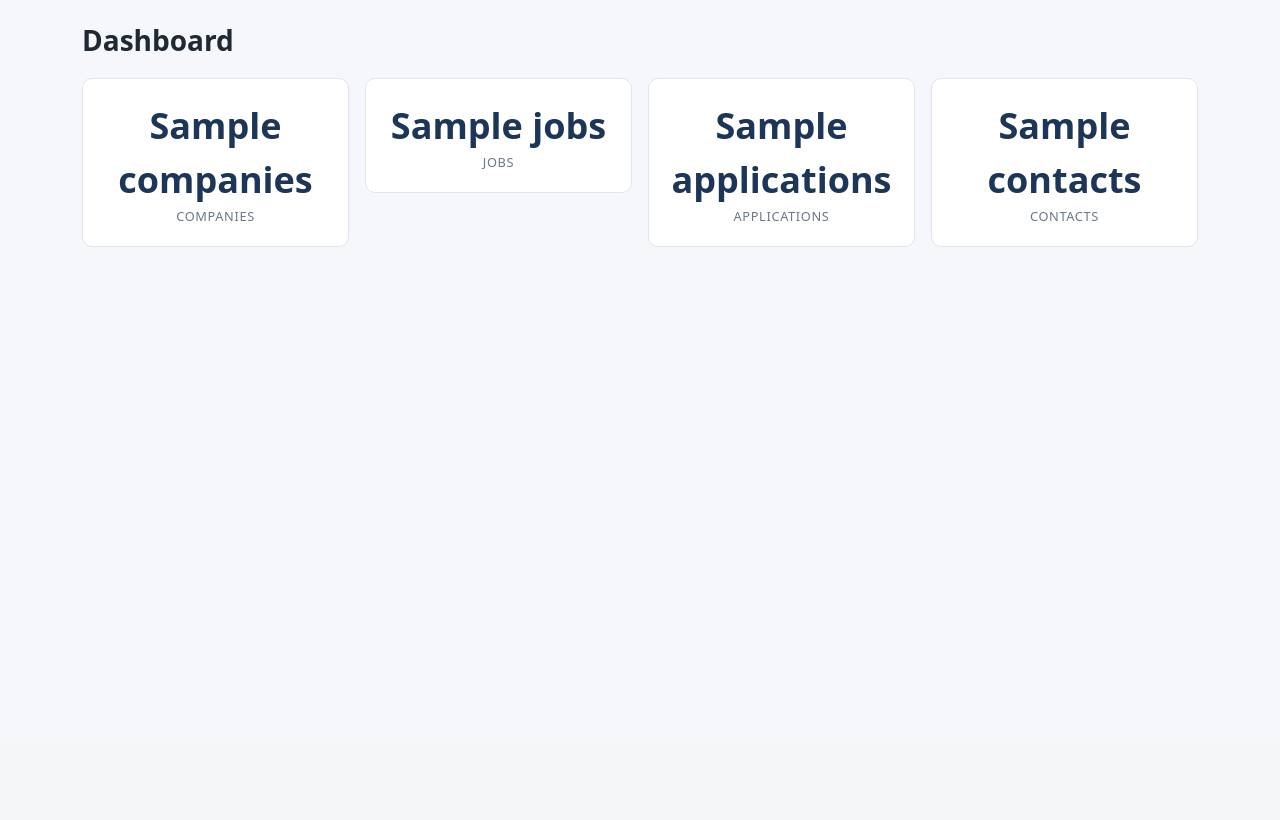
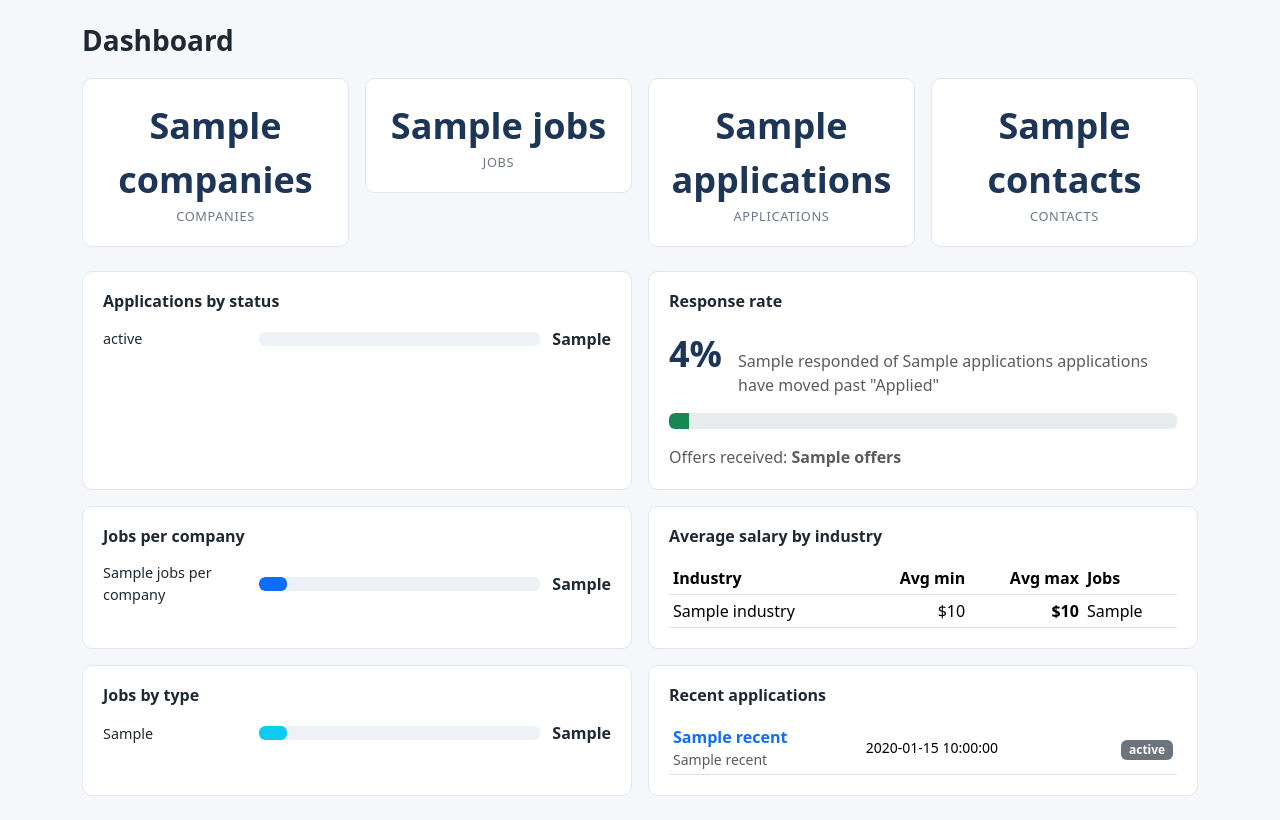
Before and after one commit to Jcalarino/job-application-tracker, a Flask app: template templates/dashboard.html in a window 1280 px wide. Shown: the part 56-876 px from the top of the page. Before the commit the page ends 303 px from the top, so only its background shows below. Run offline with Flask 3, Linux system fonts and the light colour scheme; the template is opened without the code that fills it: most values are stand-ins (such as "Sample title", 1, 10 or a date in 2020).

Commit message:
Add dashboard with status, response rate, and salary stats

```diff
--- a/app.py
+++ b/app.py
@@ -15,6 +15,24 @@ app.secret_key = 'change-this-to-any-random-text'  # needed for flash messages
 # ------------------------------------------------------------
 # Dashboard
 # ------------------------------------------------------------
+STATUS_COLORS = {
+    'Applied': 'secondary',
+    'Screening': 'info',
+    'Interview': 'primary',
+    'Offer': 'success',
+    'Rejected': 'danger',
+    'Withdrawn': 'dark',
+}
+
+
+def add_bar_widths(rows, key):
+    """Give each row a 'width' (0-100) relative to the biggest value, for CSS bar charts."""
+    biggest = max([r[key] for r in rows] or [0]) or 1
+    for row in rows:
+        row['width'] = int(100 * row[key] / biggest)
+    return rows
+
+
 @app.route('/')
 def dashboard():
     stats = {
@@ -23,7 +41,64 @@ def dashboard():
         'applications': fetch_one('SELECT COUNT(*) AS n FROM applications')['n'],
         'contacts': fetch_one('SELECT COUNT(*) AS n FROM contacts')['n'],
     }
-    return render_template('dashboard.html', stats=stats)
+
+    # Applications by status (every status is listed, even with zero)
+    by_status = {row['status']: row['n'] for row in fetch_all(
+        'SELECT status, COUNT(*) AS n FROM applications GROUP BY status')}
+    status_counts = add_bar_widths([
+        {'status': s, 'n': by_status.get(s, 0), 'color': STATUS_COLORS[s]}
+        for s in APPLICATION_STATUSES], 'n')
+
+    # Response rate: share of applications that moved past "Applied"
+    total_apps = stats['applications']
+    responded = total_apps - by_status.get('Applied', 0)
+    response_rate = int(100 * responded / total_apps + 0.5) if total_apps else 0
+
+    jobs_per_company = add_bar_widths(fetch_all('''
+        SELECT c.company_name, COUNT(j.job_id) AS n
+        FROM companies c
+        LEFT JOIN jobs j ON c.company_id = j.company_id
+        GROUP BY c.company_id, c.company_name
+        ORDER BY n DESC, c.company_name
+    '''), 'n')
+
+    salary_rows = fetch_all('''
+        SELECT c.industry, COUNT(*) AS n,
+               ROUND(AVG(j.salary_min)) AS avg_min, ROUND(AVG(j.salary_max)) AS avg_max
+        FROM companies c
+        JOIN jobs j ON c.company_id = j.company_id
+        WHERE j.salary_min IS NOT NULL AND j.salary_max IS NOT NULL AND c.industry IS NOT NULL
+        GROUP BY c.industry
+        ORDER BY avg_max DESC
+    ''')
+    for row in salary_rows:
+        row['avg_min'] = int(row['avg_min'])
+        row['avg_max'] = int(row['avg_max'])
+    salary_by_industry = add_bar_widths(salary_rows, 'avg_max')
+
+    jobs_by_type = add_bar_widths(fetch_all('''
+        SELECT job_type, COUNT(*) AS n
+        FROM jobs
+        WHERE job_type IS NOT NULL
+        GROUP BY job_type
+        ORDER BY n DESC
+    '''), 'n')
+
+    recent = fetch_all('''
+        SELECT a.application_id, a.application_date, a.status, j.job_title, c.company_name
+        FROM applications a
+        JOIN jobs j ON a.job_id = j.job_id
+        JOIN companies c ON j.company_id = c.company_id
+        ORDER BY a.application_date DESC, a.application_id DESC
+        LIMIT 5
+    ''')
+
+    return render_template('dashboard.html', stats=stats, status_counts=status_counts,
+                           response_rate=response_rate, responded=responded,
+                           jobs_per_company=jobs_per_company,
+                           salary_by_industry=salary_by_industry,
+                           jobs_by_type=jobs_by_type, recent=recent,
+                           offers=by_status.get('Offer', 0))
 
 
 # ------------------------------------------------------------
--- a/static/style.css
+++ b/static/style.css
@@ -40,6 +40,55 @@ body {
   overflow: hidden;
 }
 
+a.stat-card:hover {
+  border-color: #1d3557;
+}
+
+.panel {
+  background: #fff;
+  border: 1px solid #e1e6ec;
+  border-radius: 10px;
+  padding: 1.25rem;
+}
+
+.panel-title {
+  font-size: 1rem;
+  font-weight: 600;
+  margin-bottom: 1rem;
+}
+
+.bar-row {
+  display: flex;
+  align-items: center;
+  gap: 0.75rem;
+  margin-bottom: 0.6rem;
+}
+
+.bar-label {
+  flex: 0 0 9rem;
+  font-size: 0.9rem;
+  color: #1f2933;
+}
+
+.bar-track {
+  flex: 1;
+  background: #eef1f5;
+  border-radius: 6px;
+  height: 14px;
+  overflow: hidden;
+}
+
+.bar-fill {
+  height: 100%;
+  border-radius: 6px;
+}
+
+.bar-value {
+  flex: 0 0 2rem;
+  text-align: right;
+  font-weight: 600;
+}
+
 .match-card {
   background: #fff;
   border: 1px solid #e1e6ec;
--- a/templates/dashboard.html
+++ b/templates/dashboard.html
@@ -1,32 +1,157 @@
 {% extends 'base.html' %}
+{% from '_macros.html' import status_badge %}
 {% block title %}Dashboard - Job Tracker{% endblock %}
 
 {% block content %}
 <h1 class="page-title">Dashboard</h1>
 
-<div class="row g-3">
+{# ---- Totals (each card links to its list) ---- #}
+<div class="row g-3 mb-4">
   <div class="col-6 col-md-3">
-    <div class="stat-card">
+    <a class="stat-card d-block text-decoration-none" href="{{ url_for('companies') }}">
       <div class="stat-number">{{ stats.companies }}</div>
       <div class="stat-label">Companies</div>
+    </a>
+  </div>
+  <div class="col-6 col-md-3">
+    <a class="stat-card d-block text-decoration-none" href="{{ url_for('jobs') }}">
+      <div class="stat-number">{{ stats.jobs }}</div>
+      <div class="stat-label">Jobs</div>
+    </a>
+  </div>
+  <div class="col-6 col-md-3">
+    <a class="stat-card d-block text-decoration-none" href="{{ url_for('applications') }}">
+      <div class="stat-number">{{ stats.applications }}</div>
+      <div class="stat-label">Applications</div>
+    </a>
+  </div>
+  <div class="col-6 col-md-3">
+    <a class="stat-card d-block text-decoration-none" href="{{ url_for('contacts') }}">
+      <div class="stat-number">{{ stats.contacts }}</div>
+      <div class="stat-label">Contacts</div>
+    </a>
+  </div>
+</div>
+
+<div class="row g-3">
+  {# ---- Applications by status ---- #}
+  <div class="col-lg-6">
+    <div class="panel h-100">
+      <h2 class="panel-title">Applications by status</h2>
+      {% if stats.applications %}
+        {% for s in status_counts %}
+        <div class="bar-row">
+          <a class="bar-label text-decoration-none" href="{{ url_for('applications', status=s.status) }}">{{ s.status }}</a>
+          <div class="bar-track"><div class="bar-fill bg-{{ s.color }}" style="width: {{ s.width }}%"></div></div>
+          <div class="bar-value">{{ s.n }}</div>
+        </div>
+        {% endfor %}
+      {% else %}
+        <p class="text-muted mb-0">No applications yet.</p>
+      {% endif %}
     </div>
   </div>
-  <div class="col-6 col-md-3">
-    <div class="stat-card">
-      <div class="stat-number">{{ stats.jobs }}</div>
-      <div class="stat-label">Jobs</div>
+
+  {# ---- Response rate ---- #}
+  <div class="col-lg-6">
+    <div class="panel h-100">
+      <h2 class="panel-title">Response rate</h2>
+      {% if stats.applications %}
+        <div class="d-flex align-items-baseline gap-3">
+          <div class="stat-number">{{ response_rate }}%</div>
+          <div class="text-muted">{{ responded }} of {{ stats.applications }} applications have moved past "Applied"</div>
+        </div>
+        <div class="progress my-3" role="progressbar" aria-valuenow="{{ response_rate }}" aria-valuemin="0" aria-valuemax="100">
+          <div class="progress-bar bg-success" style="width: {{ response_rate }}%"></div>
+        </div>
+        <div class="text-muted">Offers received: <strong>{{ offers }}</strong></div>
+      {% else %}
+        <p class="text-muted mb-0">Add an application to see your response rate.</p>
+      {% endif %}
     </div>
   </div>
-  <div class="col-6 col-md-3">
-    <div class="stat-card">
-      <div class="stat-number">{{ stats.applications }}</div>
-      <div class="stat-label">Applications</div>
+
+  {# ---- Jobs per company ---- #}
+  <div class="col-lg-6">
+    <div class="panel h-100">
+      <h2 class="panel-title">Jobs per company</h2>
+      {% for c in jobs_per_company %}
+      <div class="bar-row">
+        <div class="bar-label">{{ c.company_name }}</div>
+        <div class="bar-track"><div class="bar-fill bg-primary" style="width: {{ c.width }}%"></div></div>
+        <div class="bar-value">{{ c.n }}</div>
+      </div>
+      {% else %}
+        <p class="text-muted mb-0">No companies yet.</p>
+      {% endfor %}
     </div>
   </div>
-  <div class="col-6 col-md-3">
-    <div class="stat-card">
-      <div class="stat-number">{{ stats.contacts }}</div>
-      <div class="stat-label">Contacts</div>
+
+  {# ---- Average salary by industry ---- #}
+  <div class="col-lg-6">
+    <div class="panel h-100">
+      <h2 class="panel-title">Average salary by industry</h2>
+      {% if salary_by_industry %}
+      <table class="table table-sm align-middle mb-0">
+        <thead>
+          <tr><th>Industry</th><th class="text-end">Avg min</th><th class="text-end">Avg max</th><th>Jobs</th></tr>
+        </thead>
+        <tbody>
+          {% for s in salary_by_industry %}
+          <tr>
+            <td>{{ s.industry }}</td>
+            <td class="text-end">${{ '{:,}'.format(s.avg_min) }}</td>
+            <td class="text-end fw-semibold">${{ '{:,}'.format(s.avg_max) }}</td>
+            <td>{{ s.n }}</td>
+          </tr>
+          {% endfor %}
+        </tbody>
+      </table>
+      {% else %}
+        <p class="text-muted mb-0">Add jobs with salaries to see averages.</p>
+      {% endif %}
+    </div>
+  </div>
+
+  {# ---- Jobs by type ---- #}
+  <div class="col-lg-6">
+    <div class="panel h-100">
+      <h2 class="panel-title">Jobs by type</h2>
+      {% for t in jobs_by_type %}
+      <div class="bar-row">
+        <div class="bar-label">{{ t.job_type }}</div>
+        <div class="bar-track"><div class="bar-fill bg-info" style="width: {{ t.width }}%"></div></div>
+        <div class="bar-value">{{ t.n }}</div>
+      </div>
+      {% else %}
+        <p class="text-muted mb-0">No jobs yet.</p>
+      {% endfor %}
+    </div>
+  </div>
+
+  {# ---- Recent applications ---- #}
+  <div class="col-lg-6">
+    <div class="panel h-100">
+      <h2 class="panel-title">Recent applications</h2>
+      {% if recent %}
+      <table class="table table-sm align-middle mb-0">
+        <tbody>
+          {% for a in recent %}
+          <tr>
+            <td>
+              <a class="text-decoration-none fw-semibold"
+                 href="{{ url_for('application_detail', application_id=a.application_id) }}">{{ a.job_title }}</a>
+              <div class="small text-muted">{{ a.company_name }}</div>
+            </td>
+            <td class="text-nowrap small">{{ a.application_date }}</td>
+            <td class="text-end">{{ status_badge(a.status) }}</td>
+          </tr>
+          {% endfor %}
+        </tbody>
+      </table>
+      {% else %}
+        <p class="text-muted mb-0">No applications yet.</p>
+      {% endif %}
     </div>
   </div>
 </div>
```
